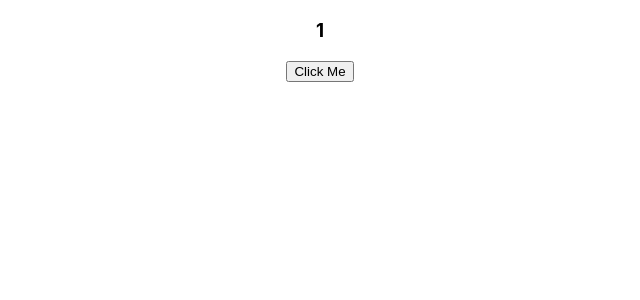
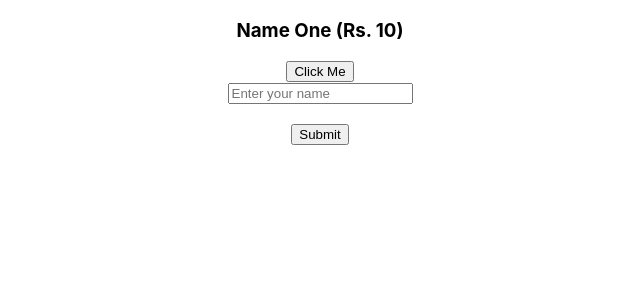
Before and after one commit to santajitpatra/learntypescript, a React (Create React App) app: page / in a window 1280 px wide. Shown: the top 300 px of the page, without its empty margins (320-960 px from the left). Built offline with nearby package versions, Linux system fonts and the light colour scheme.

Commit message:
object & form
pass object in typescript form data

```diff
--- a/src/components/Button.tsx
+++ b/src/components/Button.tsx
@@ -4,13 +4,45 @@ interface ButtonProps {
     text: string | number | boolean;
     onClick?: () => void;
 }
+
+interface Book {
+    name: string;
+    price: number;
+}
 const Button: React.FC<ButtonProps> = (props) => {
     const { text, onClick } = props;
-    const [ value, setValue] = useState<number>(1)
+    const [value, setValue] = useState<Book>({
+      name: "One",
+      price: 10,
+    });
+    const [name, setName] = useState<string | undefined>();
+
+    const handleNameChange = (e: React.ChangeEvent<HTMLInputElement>) => {
+        setName(e.target.value)
+    }
+    const handleSubmit = (e: React.FormEvent<HTMLFormElement>) => {
+        e.preventDefault()
+        console.log(e)
+    }
+
   return (
     <div>
-        <h3>{value}</h3>
-      <button onClick={() => setValue(value + 1)}>{text}</button>
+      <h3>
+        Name {value.name} (Rs. {value.price})
+      </h3>
+      <button onClick={() => setValue({ name: "Two", price: 20 })}>
+        {text}
+      </button>
+      <form onSubmit={handleSubmit}>
+        <input
+          onChange={handleNameChange}
+          type="text"
+          placeholder="Enter your name"
+          value={name}
+        />
+        <h3>{name}</h3>
+        <button type="submit">Submit</button>
+      </form>
     </div>
   );
 };
```
Also changed, not shown: src/provider/Counter.tsx (added, +27 -0 lines).
